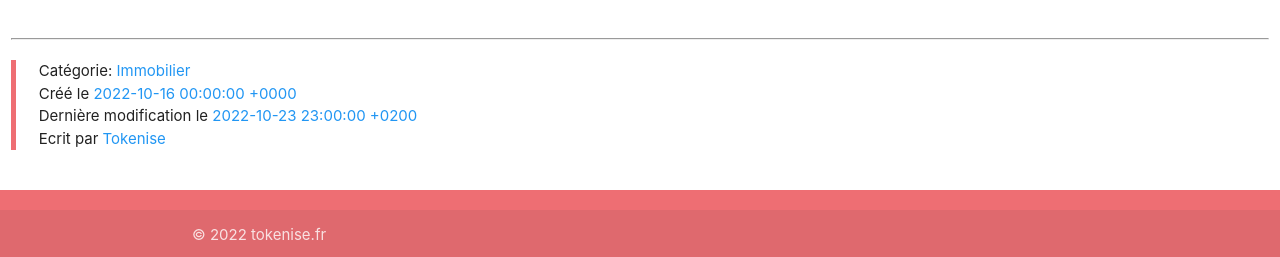
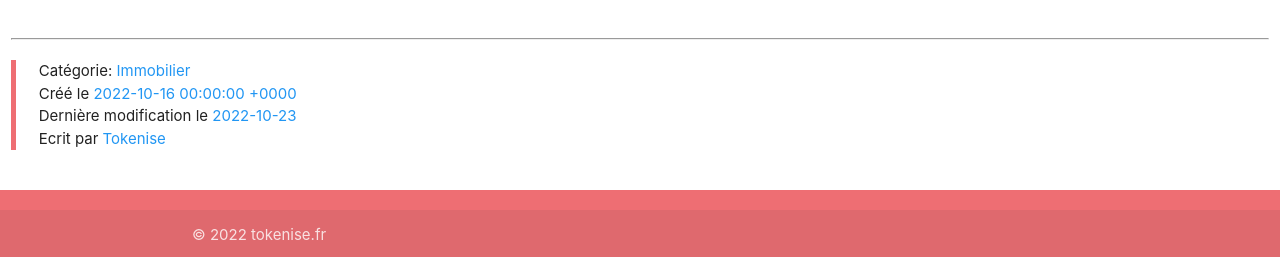
Before and after one commit to minus78/minus78.github.io, a Jekyll site: the page built from _posts/2022-10-16-RealT.markdown, in a window 1280 px wide and 900 px high, scrolled down 7112 px. Shown: the part 640-897 px from the top of the window. Built offline with Jekyll 4.4.1, drawn with Linux system fonts in a browser that asks for light colours.

Commit message:
last modifiy RealT

```diff
--- a/_posts/2022-10-16-RealT.markdown
+++ b/_posts/2022-10-16-RealT.markdown
@@ -2,7 +2,7 @@
 layout: post
 title:  "Qu'est ce que RealT?"
 date:   2022-10-16
-last_modified_at: 2022-10-23 23:00:00 +0200
+last_modified_at: 2022-10-23
 categories: Immobilier
 ---
 <img src="/img/RealT.png" align="right" class="hide-on-small-only" style="height:150px; margin-right: 10px" />
```
